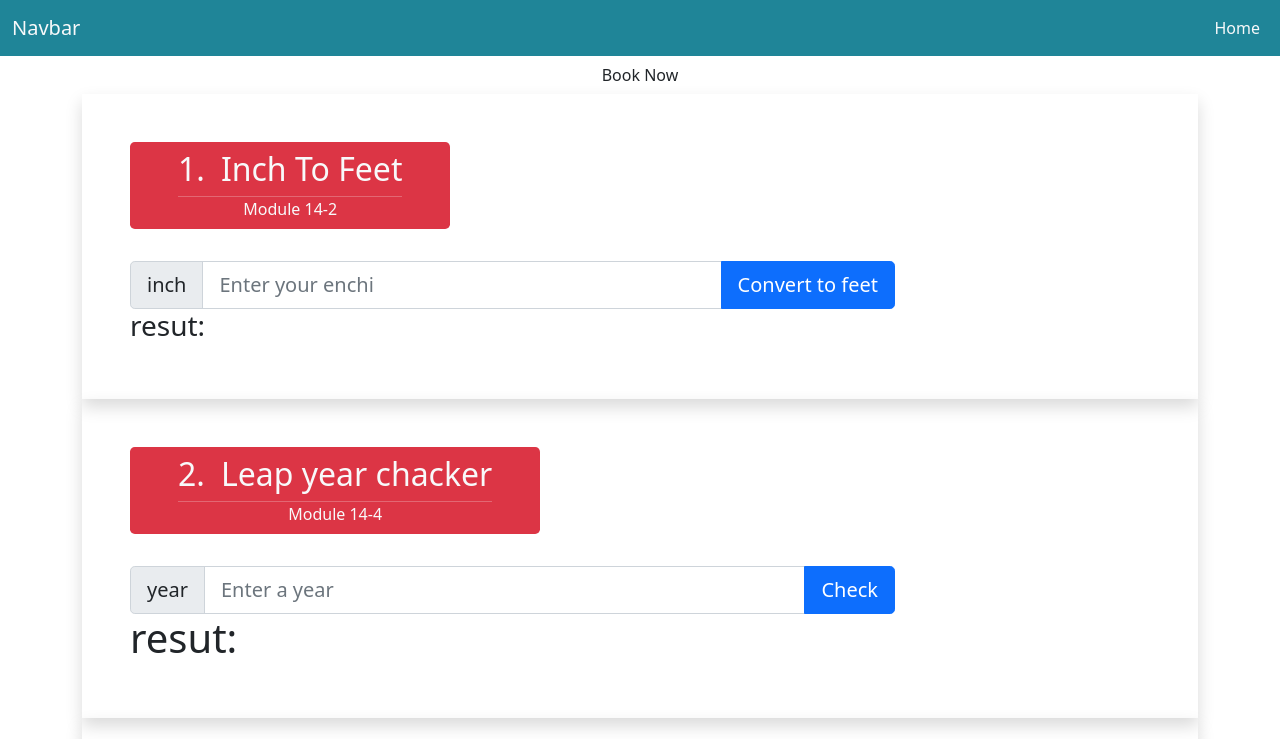
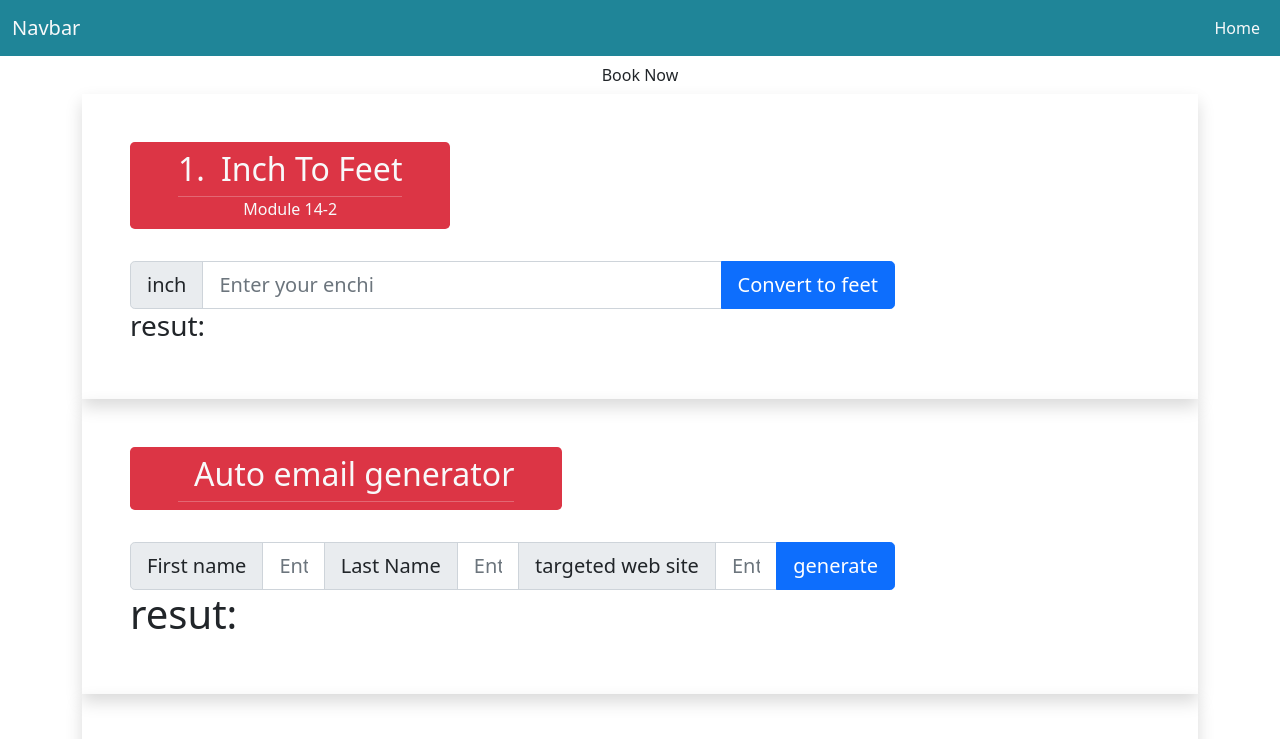
Before and after one commit to RiyadTangil/Javascript-problem-solving, a plain HTML site: page index.html in a window 1280 px wide. Shown: the top 739 px of the page. Drawn offline with nearby package versions, Linux system fonts and the light colour scheme.

Commit message:
auto email generator add

```diff
--- a/index.html
+++ b/index.html
@@ -81,7 +81,52 @@
                 </div>
             </div>
         </Section>
-        <!-- inschi to feet -->
+        <!-- Auto email generator -->
+
+        <Section class="container">
+
+            <div class="inch-container p-5 shadow">
+
+                <div class="text-center d-inline-block bg-danger px-5 py-2 rounded-3 text-light">
+                    <h2><span class="ms-3">Auto email generator</span></h2>
+                    <hr class="my-0">
+                    <p class="my-0"></p>
+
+                </div>
+                <div class=mt-5>
+                    <div class="row row-cols-lg-auto g-3 align-items-center"></div>
+                    <div class="w-75">
+                        <div class="col-12">
+                            <!-- <label class="visually-hidden" for="inlineFormInputGroupUsername">Username</label> -->
+                            <div class="input-group input-group-lg">
+                                <div class="input-group-text">First name</div>
+                                <input id="emailFirstName" type="text" class="form-control"
+                                    id="inlineFormInputGroupUsername" placeholder="Enter a year">
+                                <div class="input-group-text">Last Name</div>
+                                <input id="emailLastName" type="text" class="form-control"
+                                    id="inlineFormInputGroupUsername" placeholder="Enter a year">
+                                    <div class="input-group-text"> targeted web site </div>
+                                    <input id="emailTargetWebsite" type="text" class="form-control"
+                                        id="inlineFormInputGroupUsername" placeholder="Enter a year">
+                                <button onclick="generatorVariable()" type="submit" class="btn btn-primary">generate
+                                    </button>
+                            </div>
+                        </div>
+
+
+
+
+                        <h1>resut: <span id="email-result"></span>
+
+                        </h1>
+
+
+                    </div>
+                </div>
+            </div>
+        </Section>
+
+
         <!-- leap year calculation start -->
         <Section class="container">
             <!-- inschi to feet -->
--- a/script.js
+++ b/script.js
@@ -3,15 +3,54 @@
 
 const inchToFeet = () => {
     const inch = document.getElementById('inch-input').value;
-   if(inch<12){
-    document.getElementById('result').innerText ="please enter minimum value (e,i 12 inch)";
+    if (inch < 12) {
+        document.getElementById('result').innerText = "please enter minimum value (e,i 12 inch)";
     }
-   else{
+    else {
         let feet = inch.value / 12;
         document.getElementById('result').innerText = Math.floor(feet);
 
     }
 }
+// auto email generator
+const generatorVariable = () => {
+    let emailFirstName = document.getElementById('emailFirstName').value;
+    let emailLastName = document.getElementById('emailLastName').value;
+    let emailTargetWebsite = document.getElementById('emailTargetWebsite').value;
+    let email = []
+    console.log({ email })
+    for (let i = 0; i < 5; i++) {
+        if (i === 0) {
+            email.push(emailFirstName +"."+ emailLastName + "@" + emailTargetWebsite+".com")
+
+        }
+        else if (i === 1) {
+            email.push(emailFirstName + "@" + emailTargetWebsite+".com")
+
+
+        }
+        else if (i === 2) {
+            email.push(emailLastName + "@" + emailTargetWebsite+".com")
+
+        }
+        else if (i === 3) {
+            email.push(emailFirstName  +"-"+ emailLastName + "@" + emailTargetWebsite+".com")
+
+        }
+        else if (i === 3) {
+            email.push(emailFirstName  +"_"+ emailLastName + "@" + emailTargetWebsite+".com")
+
+        }
+    }
+    email.join("")
+     document.getElementById('email-result').innerText = email.join('\r\n');
+}
+
+
+
+
+
+
 // check leap year
 const checkLeapYear = () => {
     const year = document.getElementById('year-input').value;
@@ -28,10 +67,10 @@ const checkLeapYear = () => {
 const checkFactorial = () => {
     const factorial = document.getElementById('factorial-input').value;
     let factorialNumber = 1;
-    if(factorial <1){
+    if (factorial < 1) {
         document.getElementById('factorial-result').innerText = `enter a valid number`;
     }
-   else{
+    else {
         for (let i = 1; i <= factorial; i++) {
             factorialNumber = factorialNumber * i;
             document.getElementById('factorial-result').innerText = factorialNumber;
@@ -184,7 +223,7 @@ const handleBudgetCalculator = () => {
         document.getElementById('budget-calculation-result').innerText = "please enter a valid number";
     }
     else {
-        document.getElementById('budget-calculation-result').innerText = watchQuantity * 50 + phoneQuantity * 100 + laptopQuantity * 500 +" tk";
+        document.getElementById('budget-calculation-result').innerText = watchQuantity * 50 + phoneQuantity * 100 + laptopQuantity * 500 + " tk";
     }
 
 
```
Lines whose indentation alone changed are shown as unchanged.
